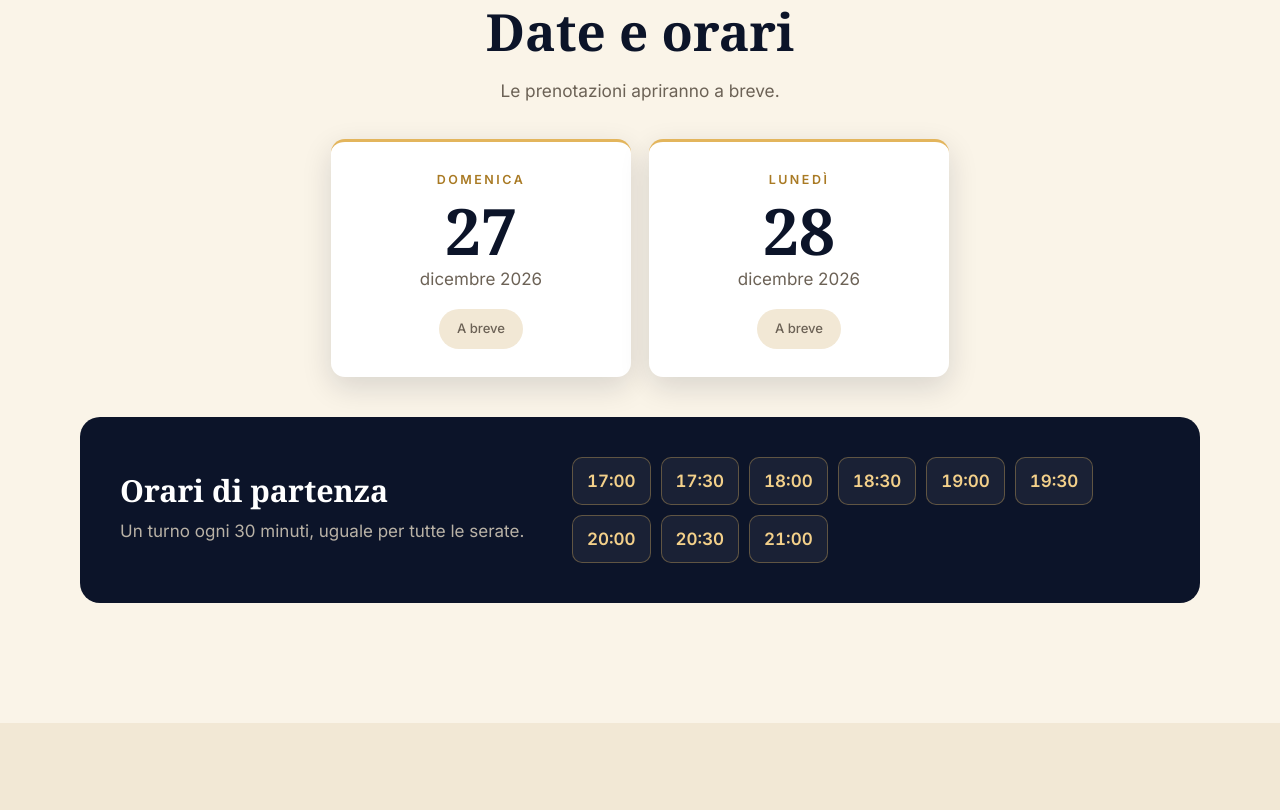
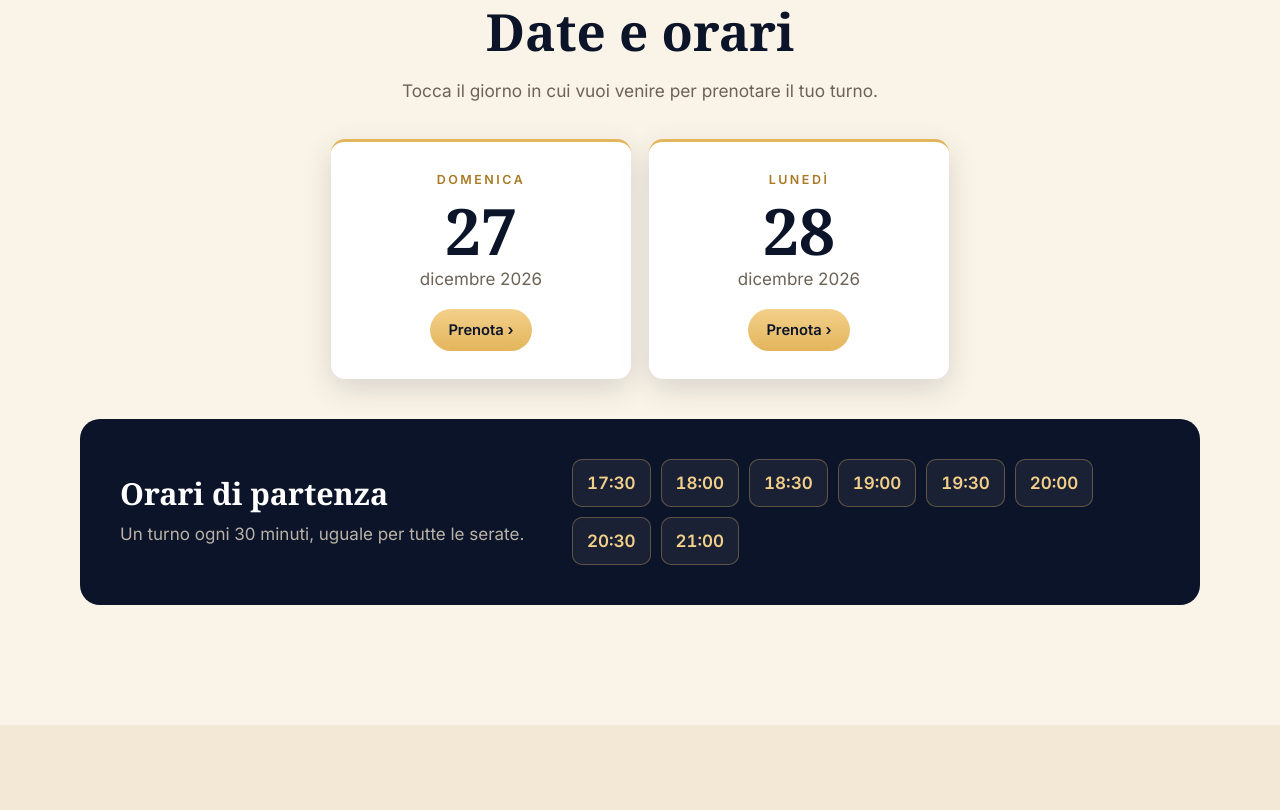
Before and after one commit to presepevivente-pisciotta/presepevivente-pisciotta.github.io, a plain HTML site: page index.html in a window 1280 px wide. Shown: the part 950-1760 px from the top of the page. Drawn offline with Linux system fonts and the light colour scheme; animation ran at ten frames a second; a web font is replaced by a local one.

Commit message:
Update booking link and schedule times in index.html

```diff
--- a/index.html
+++ b/index.html
@@ -506,7 +506,7 @@
   const CONFIG = {
     // Link generale dell'evento su Ticket Tailor.
     // Finché tutti i link sono vuoti, i pulsanti mostrano "Prenotazioni aperte a breve".
-    linkPrenotazione: "",
+    linkPrenotazione: "https://buytickets.at/presepeviventedipisciotta/2523423",   // EVENTO DI PROVA: da sostituire con il link dell'evento vero
 
     // Link di ogni singola giornata, se Ticket Tailor ne dà uno per giorno.
     // Se restano vuoti, i riquadri dei giorni usano il link generale qui sopra.
@@ -524,7 +524,7 @@
     // Le serate, nel formato ANNO-MESE-GIORNO. Esempio: ["2026-12-27", "2026-12-28"]
     date: ["2026-12-27", "2026-12-28"],
 
-    primaPartenza: "17:00",   // orario del primo turno
+    primaPartenza: "17:30",   // orario del primo turno
     ultimaPartenza: "21:00",  // orario dell'ultimo turno
     minutiTraTurni: 30,
     durataMinuti: 50,         // durata indicativa del percorso
@@ -532,7 +532,7 @@
 
     // Da quando compare la sezione "Com'è andata?" con il link alla pagina delle recensioni
     // (formato ANNO-MESE-GIORNOTORA:MINUTI). Prima di questa data la sezione e la voce del menu non si vedono.
-    recensioniDal: "2026-12-27T17:30",
+    recensioniDal: "2026-11-14T00:00",   // PER LE PROVE: per il presepe rimettere "2026-12-27T17:30"
   };
 
   // (non modificare) Le sezioni compaiono con un'animazione solo se il browser la supporta
```
